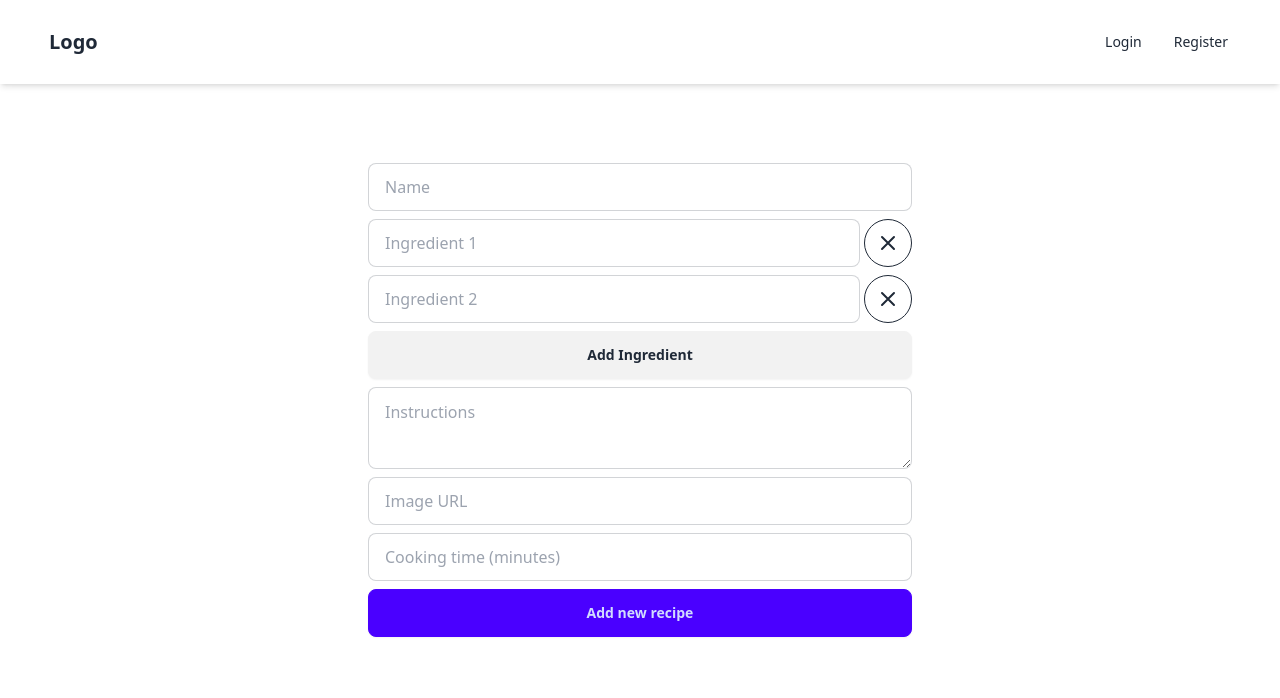
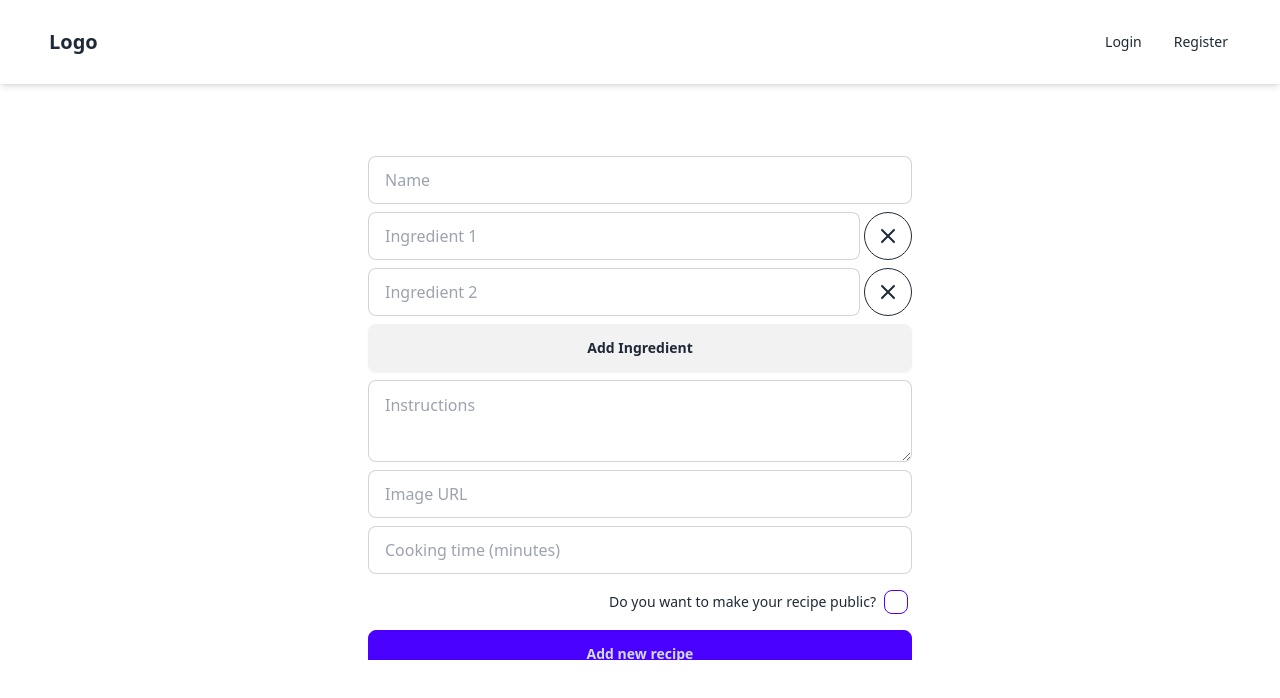
Before and after one commit to Vertori/nodejs-react-social, a React (Vite) app in the folder client/: page /recipes/add in a window 1280 px wide. Shown: the top 698 px of the page. Built offline with nearby package versions, Linux system fonts and the light colour scheme; no server answers.

Commit message:
handled ispublic client side

```diff
--- a/client/src/pages/AddRecipe.tsx
+++ b/client/src/pages/AddRecipe.tsx
@@ -8,13 +8,11 @@ import {
   UserRecipe,
   addRecipeFormSchema,
 } from "../types";
-import { useCookies } from "react-cookie";
 import { FieldValues, useFieldArray, useForm } from "react-hook-form";
 import { zodResolver } from "@hookform/resolvers/zod";
 
 const AddRecipe = () => {
   const [serverErrorMessage, setServerErrorMessage] = useState("");
-  const [cookies, setCookies] = useCookies(["access_token"]);
   const navigate = useNavigate();
   const queryClient = useQueryClient();
 
@@ -171,6 +169,19 @@ const AddRecipe = () => {
           {errors.cookingTime && (
             <p className="text-red-500">{`${errors.cookingTime.message}`}</p>
           )}
+          <div className="flex justify-end">
+            <label className="cursor-pointer label">
+              <span className="mr-2 label-text">
+                Do you want to make your recipe public?
+              </span>
+              <input
+                type="checkbox"
+                id="isPublic"
+                className="checkbox checkbox-primary"
+                {...register("isPublic")}
+              />
+            </label>
+          </div>
           <button
             disabled={isSubmitting}
             className="btn btn-primary"
--- a/client/src/pages/UpdateRecipes.tsx
+++ b/client/src/pages/UpdateRecipes.tsx
@@ -53,6 +53,7 @@ const UpdateRecipes = () => {
       instructions: data?.instructions,
       imageUrl: data?.imageUrl,
       cookingTime: data?.cookingTime,
+      isPublic: data?.isPublic,
     },
   });
 
@@ -203,6 +204,19 @@ const UpdateRecipes = () => {
           {errors.cookingTime && (
             <p className="text-red-500">{`${errors.cookingTime.message}`}</p>
           )}
+          <div className="flex justify-end">
+            <label className="cursor-pointer label">
+              <span className="mr-2 label-text">
+                Do you want to make your recipe public?
+              </span>
+              <input
+                type="checkbox"
+                id="isPublic"
+                className="checkbox checkbox-primary"
+                {...register("isPublic")}
+              />
+            </label>
+          </div>
           <button
             disabled={isSubmitting}
             className="btn btn-primary"
--- a/client/src/types/index.ts
+++ b/client/src/types/index.ts
@@ -73,6 +73,7 @@ export const addRecipeFormSchema = z.object({
     .min(1, { message: "Instructions can't be empty" }),
   imageUrl: z.string().url(),
   cookingTime: z.coerce.number().positive(),
+  isPublic: z.boolean(),
 });
 
 export type TAddRecipeFormSchema = z.infer<typeof addRecipeFormSchema>;
```
